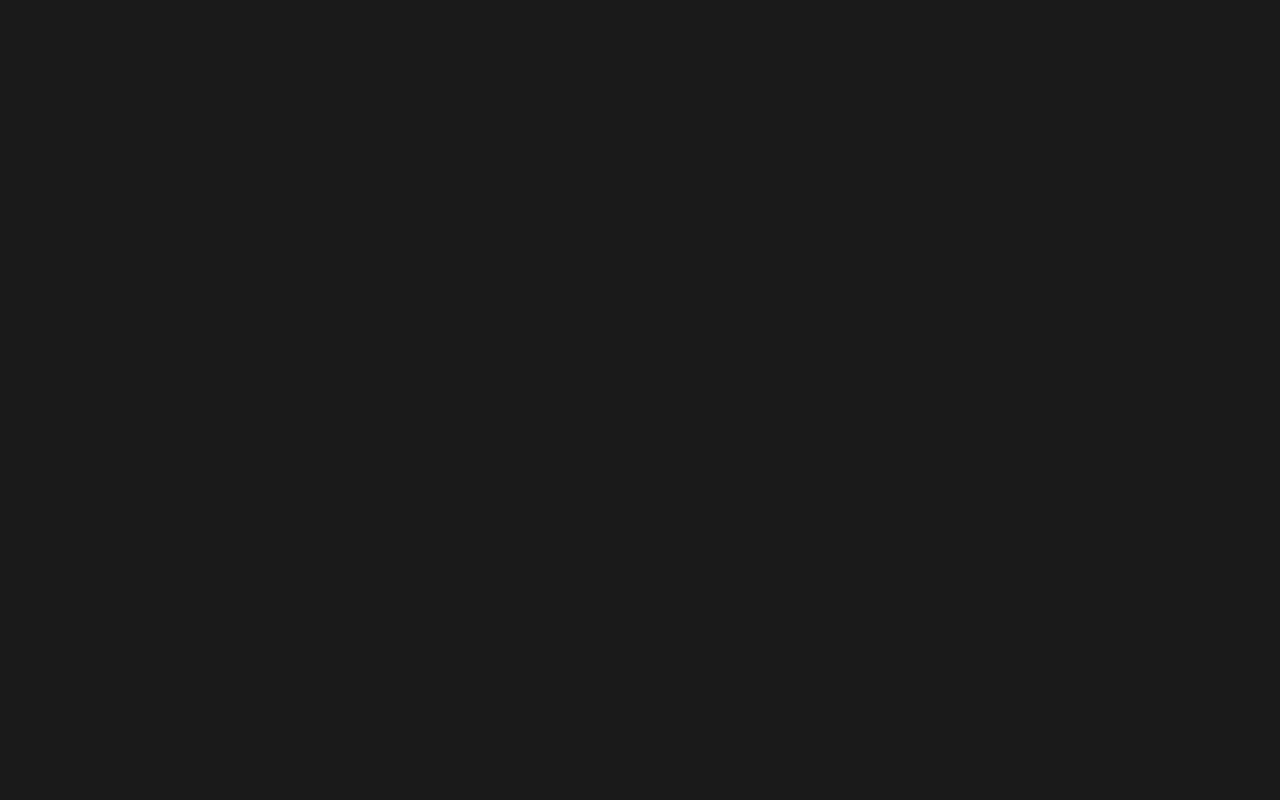
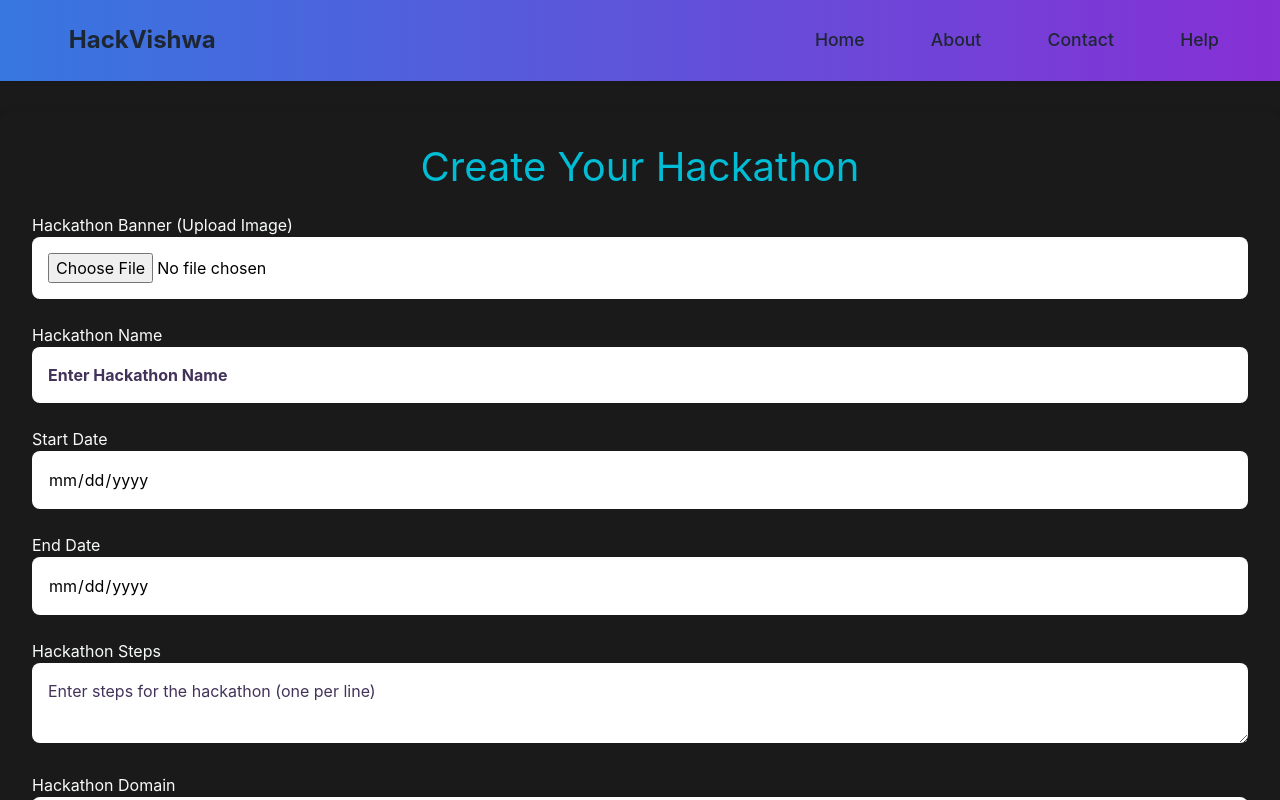
Before and after one commit to Shreyasb1015/RUBIX25_34_CodeCommandos, a React (Vite) app in the folder client/: page /create-hackathon in a window 1280 px wide. Before the commit this address had no page. Built offline with nearby package versions, Linux system fonts and the light colour scheme.

Commit message:
added create-hackathon form

```diff
--- a/client/src/App.jsx
+++ b/client/src/App.jsx
@@ -1,25 +1,29 @@
 import React from "react";
 import { ThemeProvider } from "../contexts/ThemeContext";
+import { BrowserRouter as Router, Routes, Route } from "react-router-dom";
+import { AnimatePresence } from "framer-motion";
+
+// Importing Components
+import Home from "./components/Home/Home";
 import AboutUs from "./components/AboutUS/AboutUs";
-import { BrowserRouter as Router, Routes, Route,  } from "react-router-dom";
-import Home from "./components/Home/Home";
-import Card from "./components/Card";
 import Welcome from "./components/welcome/Welcome";
-import { AnimatePresence } from "framer-motion";
-import Login from './components/login/Login'
-import Register from './components/register/Register'
+import Login from './components/login/Login';
+import Register from './components/register/Register';
+import CreateHackathon from "../src/components/createHackathon/createHackathon.jsx"; // Importing CreateHackathon
+
 const App = () => {
   return (
     <ThemeProvider>
       <Router>
         <AnimatePresence mode="wait">
           <Routes>
-
-            <Route path='/' element={<Home />} />
+            <Route path="/" element={<Home />} />
+            <Route path="/home" element={<Home />} />
             <Route path="/about" element={<AboutUs />} />
             <Route path="/login" element={<Login />} />
             <Route path="/register" element={<Register />} />
             <Route path="/welcome" element={<Welcome />} />
+            <Route path="/create-hackathon" element={<CreateHackathon />} /> {/* Adding CreateHackathon Route */}
           </Routes>
         </AnimatePresence>
       </Router>
--- /dev/null
+++ b/client/src/components/createHackathon/createHackathon.css
@@ -0,0 +1,109 @@
+.create-hackathon {
+  width: 100%;
+  background-color: var(--form-background);
+  min-height: 100vh;
+  display: flex;
+  flex-direction: column;
+  align-items: center;
+}
+/* Target the calendar icon inside date inputs */
+input[type="date"]::-webkit-calendar-picker-indicator {
+  filter: invert(1); /* Inverts the color to black */
+}
+
+input[type="date"] {
+  color: black; /* Ensures text is black */
+}
+
+/* For Firefox and other browsers that may use system styles */
+input[type="date"]::-moz-calendar-picker-indicator {
+  filter: invert(1);
+}
+
+.create-hackathon-form-container {
+  width: 100%;
+  max-width: 1400px;
+  margin: 2rem auto;
+  padding: 2rem;
+  border-radius: 10px;
+  background: var(--form-background);
+  box-shadow: 0px 6px 15px rgba(0, 0, 0, 0.2);
+}
+
+.create-hackathon-title {
+  color: #00bcd4; /* Cyan color for the title */
+  text-align: center;
+  font-size: 2.5rem;
+  margin-bottom: 1.5rem;
+}
+
+.create-hackathon-form {
+  display: flex;
+  flex-direction: column;
+  gap: 1.5rem;
+}
+
+.create-hackathon-input {
+  width: 100%;
+  padding: 1rem;
+  border: 1px solid var(--input-border);
+  border-radius: 8px;
+  background-color: white;
+  color: black;
+  font-size: 1rem;
+}
+
+.create-hackathon-input::placeholder {
+  color: rgb(21, 1, 49);
+  opacity: 0.8;
+}
+
+.create-hackathon-btn {
+  padding: 1rem;
+  border: none;
+  border-radius: 25px;
+  font-size: 1.2rem;
+  font-weight: bold;
+  background: linear-gradient(90deg, #ff007f, #ff4b2b);
+  color: white;
+  cursor: pointer;
+  transition: 0.3s ease-in-out;
+}
+
+.create-hackathon-btn:hover {
+  transform: scale(1.1);
+}
+
+.preview-dialog {
+  max-width: 90%;
+  margin: 2rem auto;
+  padding: 2rem;
+  background: var(--form-background);
+  box-shadow: 0 4px 12px rgba(0, 0, 0, 0.3);
+  border-radius: 10px;
+}
+
+.preview-banner {
+  width: 100%;
+  max-height: 300px;
+  object-fit: cover;
+  border-radius: 10px;
+}
+
+.preview-details {
+  margin-top: 1.5rem;
+  font-size: 1.2rem;
+}
+
+.preview-details p {
+  font-size: 1rem;
+  margin: 0.5rem 0;
+}
+footer {
+  width: 100%;
+  background-color: #333;
+  color: white;
+  text-align: center;
+  padding: 1rem 0;
+  margin-top: auto; /* Ensure the footer is at the bottom */
+}
--- /dev/null
+++ b/client/src/components/createHackathon/createHackathon.jsx
@@ -0,0 +1,205 @@
+import React, { useState } from "react";
+import Navbar from "../Navbar/Navbar";
+import Footer from "../Footer/Footer";
+import "./CreateHackathon.css";
+
+const CreateHackathon = () => {
+  const [bannerFile, setBannerFile] = useState(null);
+  const [showPreview, setShowPreview] = useState(false);
+  const [hackathonDetails, setHackathonDetails] = useState({
+    prizePool1st: "",
+    prizePool2nd: "",
+    prizePool3rd: "",
+  });
+
+  const handleInputChange = (e) => {
+    setHackathonDetails({
+      ...hackathonDetails,
+      [e.target.name]: e.target.value,
+    });
+  };
+
+  const handleBannerUpload = (e) => {
+    setBannerFile(e.target.files[0]);
+  };
+
+  const handleSubmit = (e) => {
+    e.preventDefault();
+    setShowPreview(true);
+  };
+
+  const handleCreate = () => {
+    alert("Hackathon Created!");
+    // Reset form values
+    setBannerFile(null);
+    setHackathonDetails({
+      prizePool1st: "",
+      prizePool2nd: "",
+      prizePool3rd: "",
+    });
+    setShowPreview(false);
+  };
+
+  return (
+    <div className="create-hackathon">
+      <Navbar />
+      <div className="create-hackathon-form-container">
+        <h1 className="create-hackathon-title">Create Your Hackathon</h1>
+        <form className="create-hackathon-form" onSubmit={handleSubmit}>
+          <div className="input-group">
+            <label htmlFor="bannerFile">Hackathon Banner (Upload Image)</label>
+            <input
+              type="file"
+              id="bannerFile"
+              name="bannerFile"
+              className="create-hackathon-input"
+              accept="image/*"
+              onChange={handleBannerUpload}
+            />
+          </div>
+          <div className="input-group">
+            <label htmlFor="name">Hackathon Name</label>
+            <input
+              type="text"
+              id="name"
+              name="name"
+              className="create-hackathon-input"
+              placeholder="Enter Hackathon Name"
+              onChange={handleInputChange}
+            />
+          </div>
+          <div className="input-group">
+            <label htmlFor="startDate">Start Date</label>
+            <input
+              type="date"
+              id="startDate"
+              name="startDate"
+              className="create-hackathon-input"
+              onChange={handleInputChange}
+            />
+          </div>
+          <div className="input-group">
+            <label htmlFor="endDate">End Date</label>
+            <input
+              type="date"
+              id="endDate"
+              name="endDate"
+              className="create-hackathon-input"
+              onChange={handleInputChange}
+            />
+          </div>
+          <div className="input-group">
+            <label htmlFor="steps">Hackathon Steps</label>
+            <textarea
+              id="steps"
+              name="steps"
+              className="create-hackathon-input"
+              placeholder="Enter steps for the hackathon (one per line)"
+              onChange={handleInputChange}
+            />
+          </div>
+          <div className="input-group">
+            <label htmlFor="domain">Hackathon Domain</label>
+            <input
+              type="text"
+              id="domain"
+              name="domain"
+              className="create-hackathon-input"
+              placeholder="Enter Hackathon Domain"
+              onChange={handleInputChange}
+            />
+          </div>
+          <div className="input-group">
+            <label htmlFor="prizePool1st">Prize Pool (1st Place)</label>
+            <input
+              type="text"
+              id="prizePool1st"
+              name="prizePool1st"
+              className="create-hackathon-input"
+              placeholder="Enter 1st Place Prize"
+              onChange={handleInputChange}
+            />
+          </div>
+          <div className="input-group">
+            <label htmlFor="prizePool2nd">Prize Pool (2nd Place)</label>
+            <input
+              type="text"
+              id="prizePool2nd"
+              name="prizePool2nd"
+              className="create-hackathon-input"
+              placeholder="Enter 2nd Place Prize"
+              onChange={handleInputChange}
+            />
+          </div>
+          <div className="input-group">
+            <label htmlFor="prizePool3rd">Prize Pool (3rd Place)</label>
+            <input
+              type="text"
+              id="prizePool3rd"
+              name="prizePool3rd"
+              className="create-hackathon-input"
+              placeholder="Enter 3rd Place Prize"
+              onChange={handleInputChange}
+            />
+          </div>
+          <div className="input-group">
+            <label htmlFor="duration">Hackathon Duration</label>
+            <input
+              type="text"
+              id="duration"
+              name="duration"
+              className="create-hackathon-input"
+              placeholder="Enter Duration (e.g., 48 hours)"
+              onChange={handleInputChange}
+            />
+          </div>
+          <div className="input-group">
+            <label htmlFor="mode">Hackathon Mode</label>
+            <select
+              id="mode"
+              name="mode"
+              className="create-hackathon-input"
+              onChange={handleInputChange}
+            >
+              <option value="">Select Mode</option>
+              <option value="online">Online</option>
+              <option value="offline">Offline</option>
+              <option value="hybrid">Hybrid</option>
+            </select>
+          </div>
+          <button type="submit" className="create-hackathon-btn">
+            Preview Hackathon
+          </button>
+        </form>
+      </div>
+      {showPreview && (
+        <div className="preview-dialog">
+          <h2 className="preview-dialog-header">Preview Hackathon</h2>
+          <img
+            src={bannerFile ? URL.createObjectURL(bannerFile) : ""}
+            alt="Hackathon Banner"
+            className="preview-banner"
+          />
+          <div className="preview-details">
+            <p><strong>Name:</strong> {hackathonDetails.name}</p>
+            <p><strong>Start Date:</strong> {hackathonDetails.startDate}</p>
+            <p><strong>End Date:</strong> {hackathonDetails.endDate}</p>
+            <p><strong>Domain:</strong> {hackathonDetails.domain}</p>
+            <p><strong>Steps:</strong> {hackathonDetails.steps}</p>
+            <p><strong>1st Place Prize:</strong> {hackathonDetails.prizePool1st}</p>
+            <p><strong>2nd Place Prize:</strong> {hackathonDetails.prizePool2nd}</p>
+            <p><strong>3rd Place Prize:</strong> {hackathonDetails.prizePool3rd}</p>
+            <p><strong>Duration:</strong> {hackathonDetails.duration}</p>
+            <p><strong>Mode:</strong> {hackathonDetails.mode}</p>
+          </div>
+          <button className="create-hackathon-btn" onClick={handleCreate}>
+            Create Hackathon
+          </button>
+        </div>
+      )}
+      <Footer />
+    </div>
+  );
+};
+
+export default CreateHackathon;
--- a/client/src/components/navbar/Navbar.css
+++ b/client/src/components/navbar/Navbar.css
@@ -86,5 +86,5 @@
 }
 
 .underline-dark {
-  background-color: white;
+  background-color: cyan;
 }
```
Also changed, not shown: client/src/components/navbar/Navbar.jsx (+15 -0 lines).
